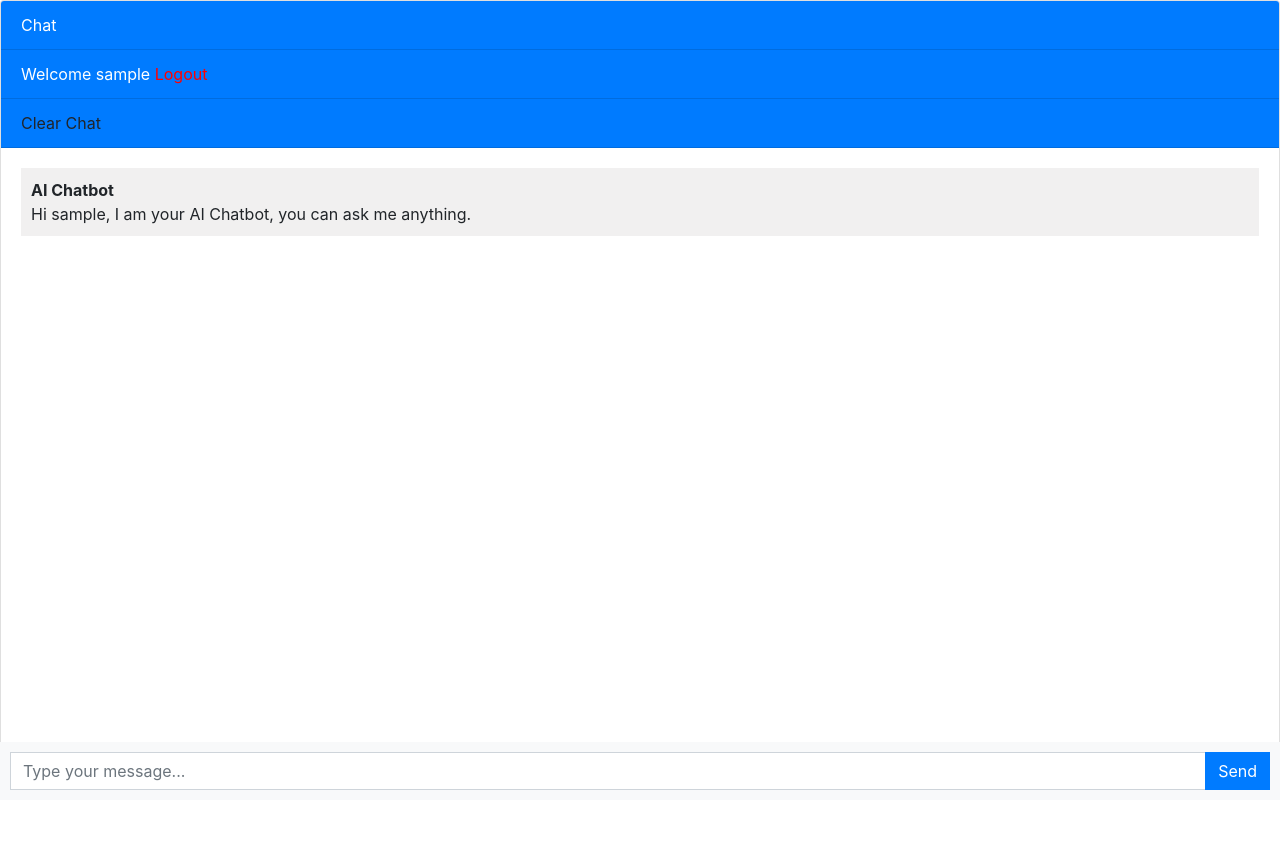
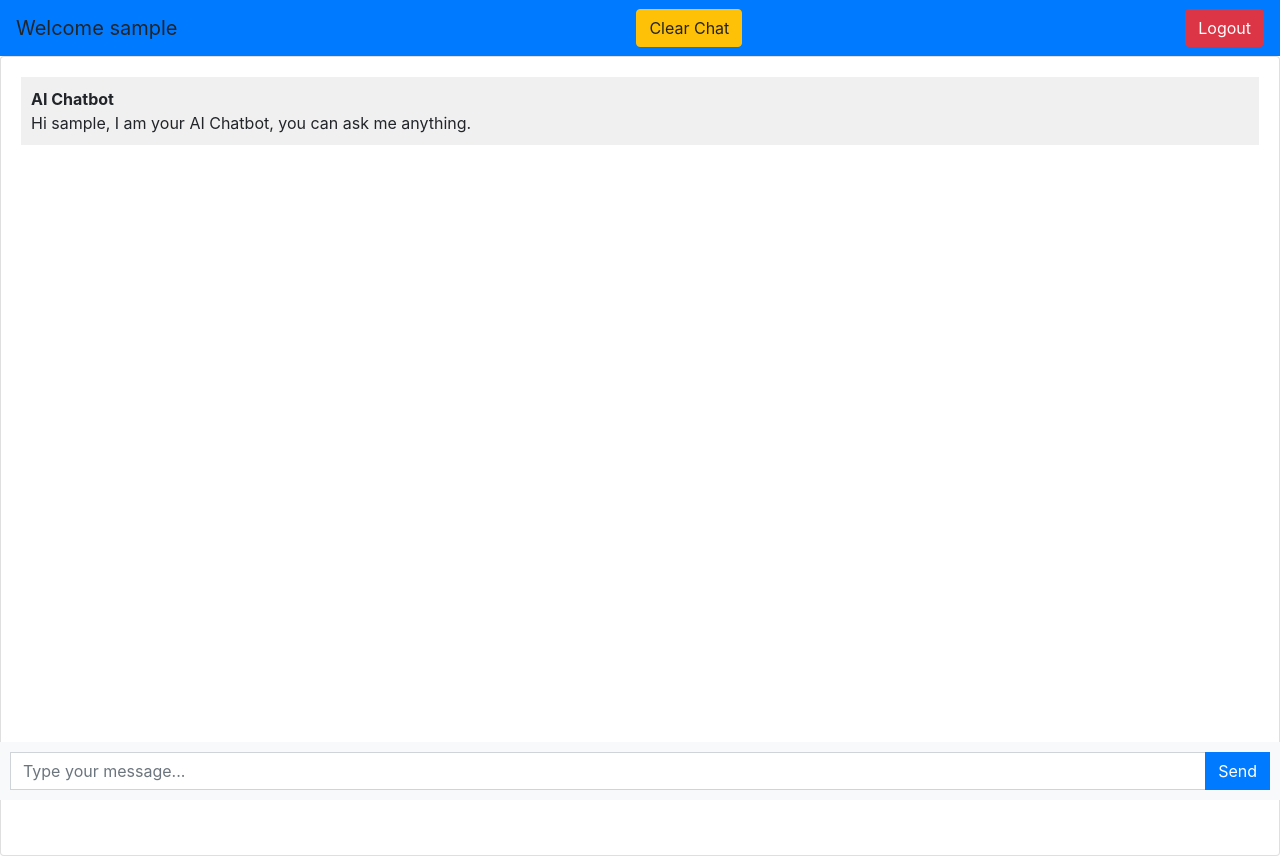
Before and after one commit to joelkny97/openaichatbot-django, a Django app: page / in a window 1280 px wide. Before the commit the page ends 790 px from the top, so only its background shows below. Run offline with Django 5.2, Linux system fonts and the light colour scheme; the visitor is signed in with stand-in values (Sample User, id 1); data that the repository does not hold is empty; some libraries are stand-ins or nearby versions.

Commit message:
redesigned navbar and added clear chat button

```diff
--- a/chatbot/urls.py
+++ b/chatbot/urls.py
@@ -7,4 +7,5 @@
     path('login',views.login,name='login'),
     path('register',views.register,name='register'),
     path('logout',views.logout,name='logout'),
+    path('delete', views.delete_chat, name='delete'),
 ]
--- a/chatbot/views.py
+++ b/chatbot/views.py
@@ -1,4 +1,4 @@
-from django.shortcuts import render,redirect
+from django.shortcuts import render,redirect,get_list_or_404, get_object_or_404
 from django.http import JsonResponse
 from  openai import OpenAI
 import os
@@ -8,13 +8,28 @@
 from django.contrib.auth.decorators import login_required
 from .models import Chat
 from django.utils import timezone
+from django.views.decorators.cache import cache_control
+import backoff
+import openai
+
 
 load_dotenv()
 client = OpenAI(api_key=os.environ.get('OPENAI_API_KEY'))
 
 
+app_name = 'chatbot'
+
+@backoff.on_exception(backoff.expo, openai.RateLimitError)
+def ask_openai_with_backoff(**kwargs):
+    return client.chat.completions.create(
+        **kwargs
+    )
+
+
+
 def ask_openai(message):
 
+    # Legacy Completion
     # response = client.completions.create(
     #     model="gpt-3.5-turbo-instruct",
     #     prompt=message,
@@ -26,14 +41,12 @@
 
     # answer = response.choices[0].text.strip()
 
-    response = client.chat.completions.create(
-        model='gpt-3.5-turbo',
+    # GPT3.5 Completion
+    response = ask_openai_with_backoff(model='gpt-3.5-turbo',
         messages=[
             {"role":"system", "content":"You are an helpful assistant"},
             {"role":"user", "content":message},
-
-        ]
-    )
+    ])
 
     answer = response.choices[0].message.content.strip()
     return answer
@@ -41,7 +54,8 @@
 # Create your views here.
 
 # view for chatbot homepage render view
-@login_required(login_url='login')
+@login_required(login_url='/login')
+@cache_control(no_cache=True,must_revalidate=True,no_store=True)
 def chatbot(request):
     chat_history = Chat.objects.filter(user = request.user)
 
@@ -94,3 +108,16 @@
                 error_message = "Error creating account"
                 return render(request,'register.html',{'error_message':error_message})
     return render(request,'register.html')
+
+
+def delete_chat(request):
+
+    # chats = get_list_or_404(Chat, pk=pk)
+
+    if request.method == 'POST':         # If method is POST,
+        Chat.objects.filter(user =  request.user).delete()
+        # chats.delete()                     # delete the cat.
+        return redirect('/')             # Finally, redirect to the homepage.
+
+    return render(request, 'chatbot.html')
+    # If method is not POST, render the default template.
--- a/templates/base.html
+++ b/templates/base.html
@@ -3,11 +3,12 @@
   <head>
     <meta charset="utf-8">
     <meta name="viewport" content="width=device-width, initial-scale=1, shrink-to-fit=no">
-    <title>{% block title %}{% endblock %}</title>
+    <title>{% block title %}AI Chatbot{% endblock %}</title>
     <link rel="stylesheet" href="https://stackpath.bootstrapcdn.com/bootstrap/4.3.1/css/bootstrap.min.css">
     {% block styles %}{% endblock %}
   </head>
   <body>
+    {% block navbar %}{% endblock %}
     {% block content %}{% endblock %}
     <script src="https://code.jquery.com/jquery-3.3.1.slim.min.js"></script>
     <script src="https://cdnjs.cloudflare.com/ajax/libs/popper.js/1.14.7/umd/popper.min.js"></script>
--- a/templates/chatbot.html
+++ b/templates/chatbot.html
@@ -63,21 +63,49 @@
   </style>
 {% endblock %}
 
+{% block navbar %}
+
+<nav class="navbar navbar-dark bg-primary justify-content-left">
+  {% if user.is_authenticated %}
+    <a class="navbar-brand">Welcome {{ user.username }}</a>
+
+    <form class="form-inline justify-content-right" action="{% url 'delete' %}" method="post">
+      {% csrf_token %}
+      <button class="btn btn-warning my-2 my-sm-0" type="submit">Clear Chat</button>
+    </form>
+
+
+    <form class="form-inline justify-content-right" action="{% url 'logout' %}" method="post">
+      {% csrf_token %}
+      <button class="btn btn-danger my-2 my-sm-0" type="input">Logout</button>
+    </form>
+
+  {% endif %}
+</nav>
+
+{% endblock %}
 
 {% block content %}
 <div class="chat-container">
   <div class="card flex-grow-1">
-    <div class="card-header bg-primary text-white">Chat</div>
+    <!-- <div class="card-header bg-primary text-white">Chat</div>
     {% if user.is_authenticated %}
       <div class="card-header bg-primary text-white">Welcome {{ user.username }} <a href="logout" style="color: red;">Logout</a></div>
 
-      <div class="card-header bg-primary text-red">Clear Chat</div>
+
+
+      <div class="card-header bg-primary text-red">
+        <form action="{% url 'delete' %}" method="post">
+          {% csrf_token %}
+          <input type="submit" value="Clear Chat">
+        </form>
+      </div>
 
 
     {% else %}
       <div class="card-header bg-primary text-white"><a href="login" style="color: black;">Login</a></div>
       <div class="card-header bg-primary text-white"><a href="register" style="color: yellow;">Register</a></div>
-    {% endif %}
+    {% endif %} -->
     <div class="card-body messages-box">
 
       <ul class="list-unstyled messages-list">
```
